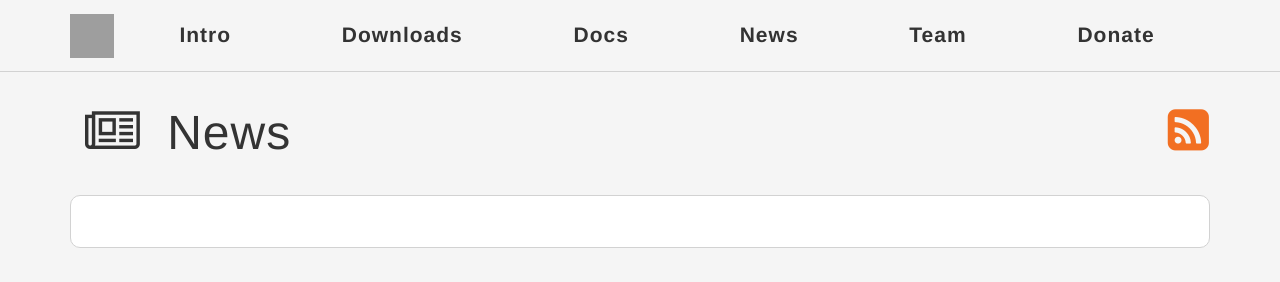
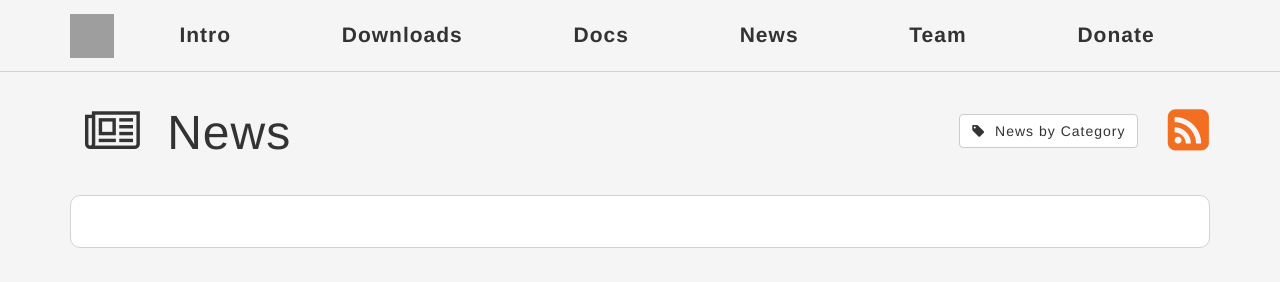
Before and after one commit to QubesOS/qubesos.github.io, a Jekyll site: the page built from news/index.html, in a window 1280 px wide. Shown: the top 282 px of the page. Built offline with Jekyll 4.4.1, drawn with Linux system fonts in a browser that asks for light colours; some web fonts are replaced; grey boxes are pictures that could not be loaded.

Commit message:
Improve News page layout
* Use full column width
* Add button to view all news entries by category
* Minor: Remove vestigial "black-icon" class from RSS button

QubesOS/qubes-issues#2515

```diff
--- a/_layouts/news.html
+++ b/_layouts/news.html
@@ -6,11 +6,12 @@
       <div class="container">
         <h1 class="more-top add-left">
           <i class="fa fa-newspaper-o"></i> News
-          <a title="Subscribe via RSS" href="https://www.qubes-os.org/feed.xml" class="fa fa-rss-square black-icon pull-right"></a>
+          <a title="Subscribe via RSS" href="https://www.qubes-os.org/feed.xml" class="fa fa-rss-square pull-right" aria-hidden="true"></a>
+          <a href="/news/categories/" class="btn btn-default pull-right add-right half-top"><i class="fa fa-tag" aria-hidden="true"></i> News by Category</a>
         </h1>
         <div class="more-bottom white-box page-content">
           <div class="row">
-            <div class="col-lg-10 col-md-10 col-xs-10">
+            <div class="col-lg-12 col-md-12 col-xs-12">
               <article class="post-content">
                 {{ content }}
               </article>
```
